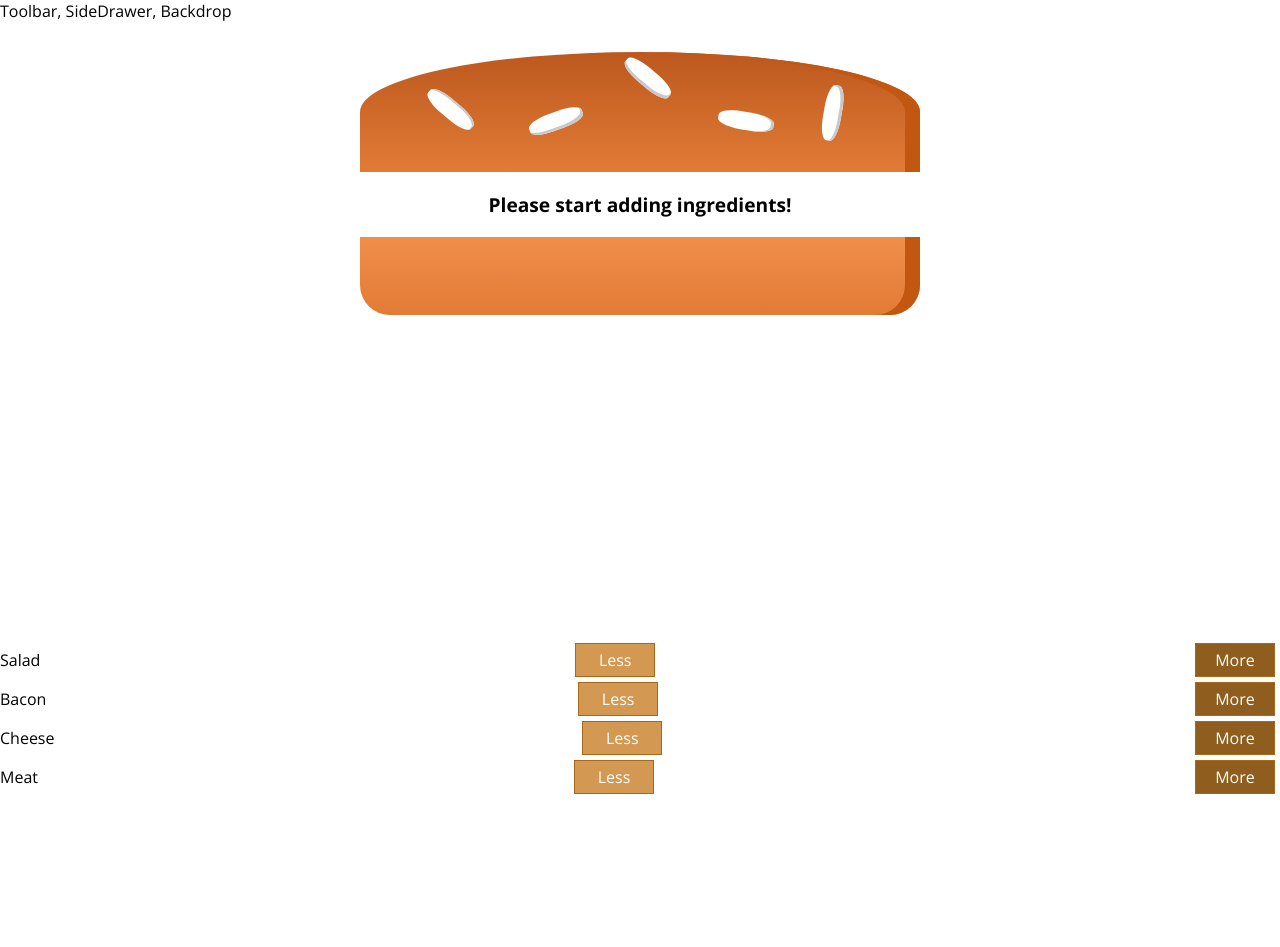
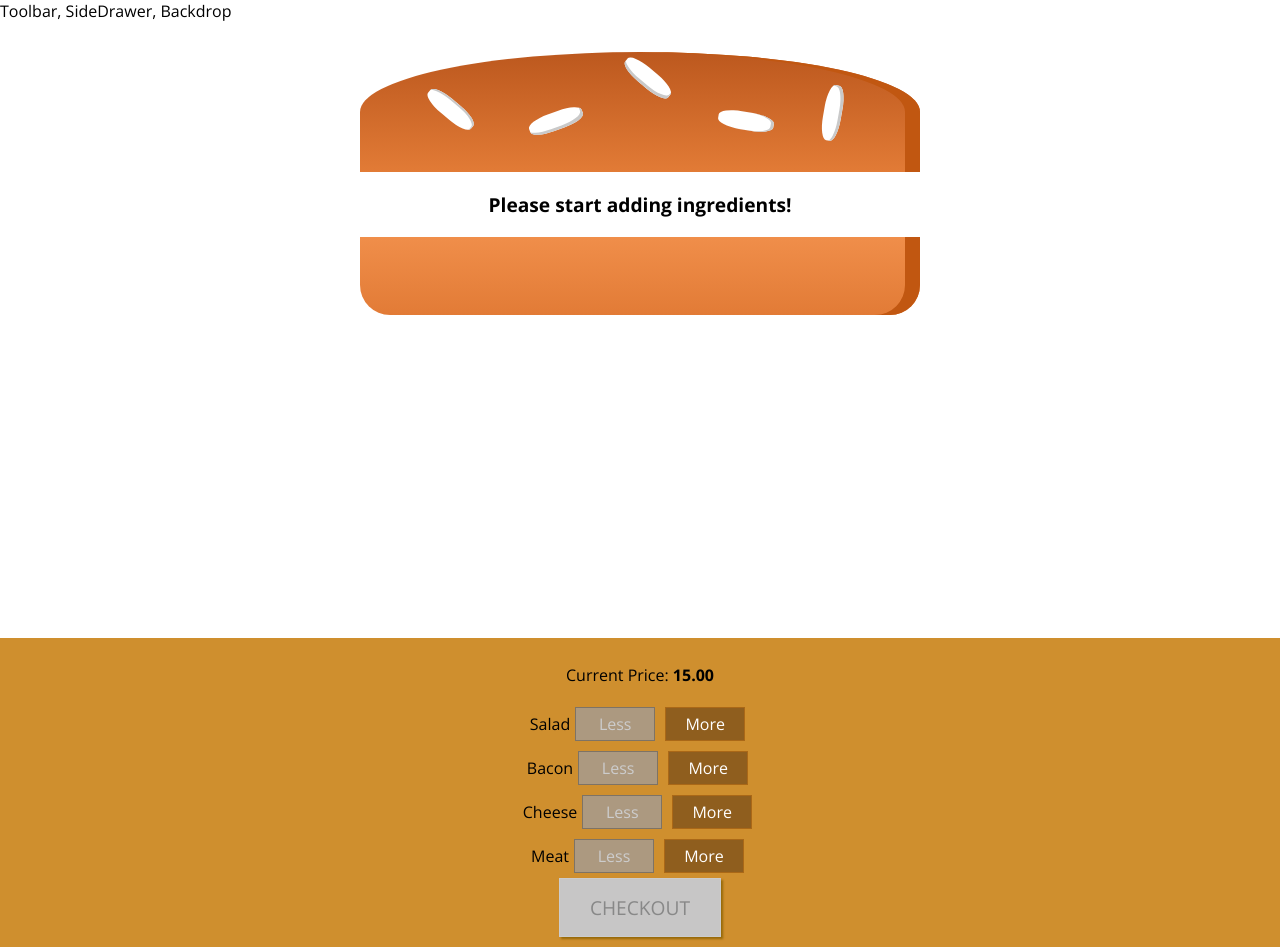
Before and after one commit to nlpope/Burger-Builder, a React (Create React App) app: page / in a window 1280 px wide. Before the commit the page ends 800 px from the top, so only its background shows below. Built offline with nearby package versions, Linux system fonts and the light colour scheme.

Commit message:
added modal and backdrop

```diff
--- a/src/components/Burger/BuildControls/BuildControl.js
+++ b/src/components/Burger/BuildControls/BuildControl.js
@@ -5,8 +5,16 @@
 const BuildControl = props => (
   <div className={classes.BuildControl}>
     <div className={classes.label}>{props.label}</div>
-    <button className={classes.Less}>Less</button>
-    <button className={classes.More}>More</button>
+    <button
+      className={classes.Less}
+      onClick={props.removed}
+      disabled={props.disabled}
+    >
+      Less
+    </button>
+    <button className={classes.More} onClick={props.added}>
+      More
+    </button>
   </div>
 );
 
--- a/src/components/Burger/BuildControls/BuildControls.js
+++ b/src/components/Burger/BuildControls/BuildControls.js
@@ -7,15 +7,31 @@
   { label: "Salad", type: "salad" },
   { label: "Bacon", type: "bacon" },
   { label: "Cheese", type: "cheese" },
-  { label: "Meat", type: "meat" }
+  { label: "Meat", type: "meat" },
 ];
 
 //() instead of {} b/c we return jsx
-const Buildcontrols = props => (
-  <div className={classes.Buildcontrols}>
-    {controls.map(ctrl => (
-      <BuildControl key={ctrl.label} label={ctrl.label} />
+const Buildcontrols = (props) => (
+  <div className={classes.BuildControls}>
+    <p>
+      Current Price: <strong>{props.price.toFixed(2)}</strong>
+    </p>
+    {controls.map((ctrl) => (
+      <BuildControl
+        added={() => props.ingredientAdded(ctrl.type)}
+        removed={() => props.ingredientRemoved(ctrl.type)}
+        key={ctrl.label}
+        label={ctrl.label}
+        disabled={props.disabled[ctrl.type]}
+      />
     ))}
+    <button
+      onClick={props.ordered}
+      className={classes.OrderButton}
+      disabled={!props.purchasable}
+    >
+      CHECKOUT
+    </button>
   </div>
 );
 
--- /dev/null
+++ b/src/components/Burger/OrderSummary.js
@@ -0,0 +1,23 @@
+import React from "react";
+
+const OrderSummary = (props) => {
+  const ingredientSummary = Object.keys(props.ingredients).map((igKey) => {
+    return (
+      <li key={igKey}>
+        <span style={{ textTransform: "capitalize" }}>{igKey}</span>:{" "}
+        {props.ingredients[igKey]}
+      </li>
+    );
+  });
+
+  return (
+    <>
+      <h3>Your Order</h3>
+      <p>A delicious burger with the following ingredients:</p>
+      <ul>{ingredientSummary}</ul>
+      <p>Continue to Checkout?</p>
+    </>
+  );
+};
+
+export default OrderSummary;
--- /dev/null
+++ b/src/components/UI/Backdrop.js
@@ -0,0 +1,10 @@
+import React from "react";
+
+import classes from "../../css/Backdrop.module.css";
+
+const Backdrop = (props) =>
+  props.show ? (
+    <div onClick={props.clicked} className={classes.Backdrop}></div>
+  ) : null;
+
+export default Backdrop;
--- /dev/null
+++ b/src/components/UI/Modal.js
@@ -0,0 +1,21 @@
+import React from "react";
+
+import classes from "../../css/Modal.module.css";
+import Backdrop from "../UI/Backdrop";
+
+const modal = (props) => (
+  <>
+    <Backdrop clicked={props.modalClosed} show={props.show} />
+    <div
+      className={classes.Modal}
+      style={{
+        transform: props.show ? "translateY(0)" : "translateY(-100vh)",
+        opacity: props.show ? "1" : "0",
+      }}
+    >
+      {props.children}
+    </div>
+  </>
+);
+
+export default modal;
--- a/src/containers/BurgerBuilder.js
+++ b/src/containers/BurgerBuilder.js
@@ -3,6 +3,16 @@
 
 import Burger from "../components/Burger/Burger";
 import BuildControls from "../components/Burger/BuildControls/BuildControls";
+import Modal from "../components/UI/Modal";
+import OrderSummary from "../components/Burger/OrderSummary";
+
+//so yes, means don't touch, but also represents global constants
+const INGREDIENT_PRICES = {
+  salad: 0.5,
+  cheese: 0.4,
+  meat: 1.3,
+  bacon: 1.7,
+};
 
 class BurgerBuilder extends Component {
   state = {
@@ -10,15 +20,92 @@
       salad: 0,
       bacon: 0,
       cheese: 0,
-      meat: 0
+      meat: 0,
+    },
+    totalPrice: 15,
+    purchasable: false,
+    purchasing: false,
+  };
+
+  updatePurchaseState(ingredients) {
+    //create array of string entries(salad, bacon,...)
+    const sum = Object.keys(ingredients)
+      .map((igKey) => {
+        return ingredients[igKey];
+      })
+      .reduce((sum, el) => {
+        return sum + el;
+      }, 0);
+    this.setState({ purchasable: sum > 0 });
+  }
+
+  //use fat arrow function to handle binding to the 'this' keyword
+  addIngredientHandler = (type) => {
+    const oldCount = this.state.ingredients[type];
+    const updatedCount = oldCount + 1;
+    const updatedIngredients = {
+      ...this.state.ingredients,
+    };
+    updatedIngredients[type] = updatedCount;
+    const priceAddition = INGREDIENT_PRICES[type];
+    const oldPrice = this.state.totalPrice;
+    const newPrice = oldPrice + priceAddition;
+    this.setState({ totalPrice: newPrice, ingredients: updatedIngredients });
+    this.updatePurchaseState(updatedIngredients);
+  };
+
+  removeIngredientHandler = (type) => {
+    const oldCount = this.state.ingredients[type];
+    if (oldCount <= 0) {
+      return;
     }
+    const updatedCount = oldCount - 1;
+    const updatedIngredients = {
+      ...this.state.ingredients,
+    };
+    updatedIngredients[type] = updatedCount;
+    const priceAddition = INGREDIENT_PRICES[type];
+    const oldPrice = this.state.totalPrice;
+    const newPrice = oldPrice - priceAddition;
+    this.setState({ totalPrice: newPrice, ingredients: updatedIngredients });
+    this.updatePurchaseState(updatedIngredients);
   };
+
+  purchaseHandler = () => {
+    this.setState({ purchasing: true });
+  };
+
+  purchaseCancelHandler = () => {
+    this.setState({ purchasing: false });
+  };
+
   //did you know render is a life cycle method
   render() {
+    const disabledInfo = {
+      //copying state in immutable way
+      ...this.state.ingredients,
+    };
+    for (let key in disabledInfo) {
+      disabledInfo[key] = disabledInfo[key] <= 0;
+    }
+    //{salad: true, meat: false,...}
     return (
       <>
+        <Modal
+          modalClosed={this.purchaseCancelHandler}
+          show={this.state.purchasing}
+        >
+          <OrderSummary ingredients={this.state.ingredients} />
+        </Modal>
         <Burger ingredients={this.state.ingredients} />
-        <BuildControls />
+        <BuildControls
+          ingredientAdded={this.addIngredientHandler}
+          ingredientRemoved={this.removeIngredientHandler}
+          disabled={disabledInfo}
+          price={this.state.totalPrice}
+          purchasable={this.state.purchasable}
+          ordered={this.purchaseHandler}
+        />
       </>
     );
   }
--- /dev/null
+++ b/src/css/Backdrop.module.css
@@ -0,0 +1,9 @@
+.Backdrop {
+  width: 100%;
+  height: 100%;
+  position: fixed;
+  z-index: 100;
+  left: 0;
+  top: 0;
+  background-color: rgba(0, 0, 0, 0.5);
+}
--- a/src/css/BuildControls.module.css
+++ b/src/css/BuildControls.module.css
@@ -8,3 +8,45 @@
   margin: auto;
   padding: 10px 0;
 }
+
+.OrderButton {
+  background-color: #dad735;
+  outline: none;
+  cursor: pointer;
+  border: 1px solid #966909;
+  color: #966909;
+  font-family: inherit;
+  font-size: 1.2em;
+  padding: 15px 30px;
+  box-shadow: 2px 2px 2px #966909;
+}
+
+.OrderButton:hover,
+.OrderButton:active {
+  background-color: #a0db41;
+  border: 1px solid #966909;
+  color: #966909;
+}
+
+.OrderButton:disabled {
+  background-color: #c7c6c6;
+  cursor: not-allowed;
+  border: 1px solid #ccc;
+  color: #888888;
+}
+
+.OrderButton:not(:disabled) {
+  animation: enable 0.3s linear;
+}
+
+@keyframes enable {
+  0% {
+    transform: scale(1);
+  }
+  60% {
+    transform: scale(1.1);
+  }
+  100% {
+    transform: scale(1);
+  }
+}
--- /dev/null
+++ b/src/css/Modal.module.css
@@ -0,0 +1,20 @@
+.Modal {
+  position: fixed;
+  z-index: 500;
+  background-color: white;
+  width: 70%;
+  border: 1px solid #ccc;
+  box-shadow: 1px 1px 1px black;
+  padding: 16px;
+  left: 15%;
+  top: 30%;
+  box-sizing: border-box;
+  transition: all 0.3s ease-out;
+}
+
+@media (min-width: 600px) {
+  .Modal {
+    width: 500px;
+    left: calc(50% - 250px);
+  }
+}
```
